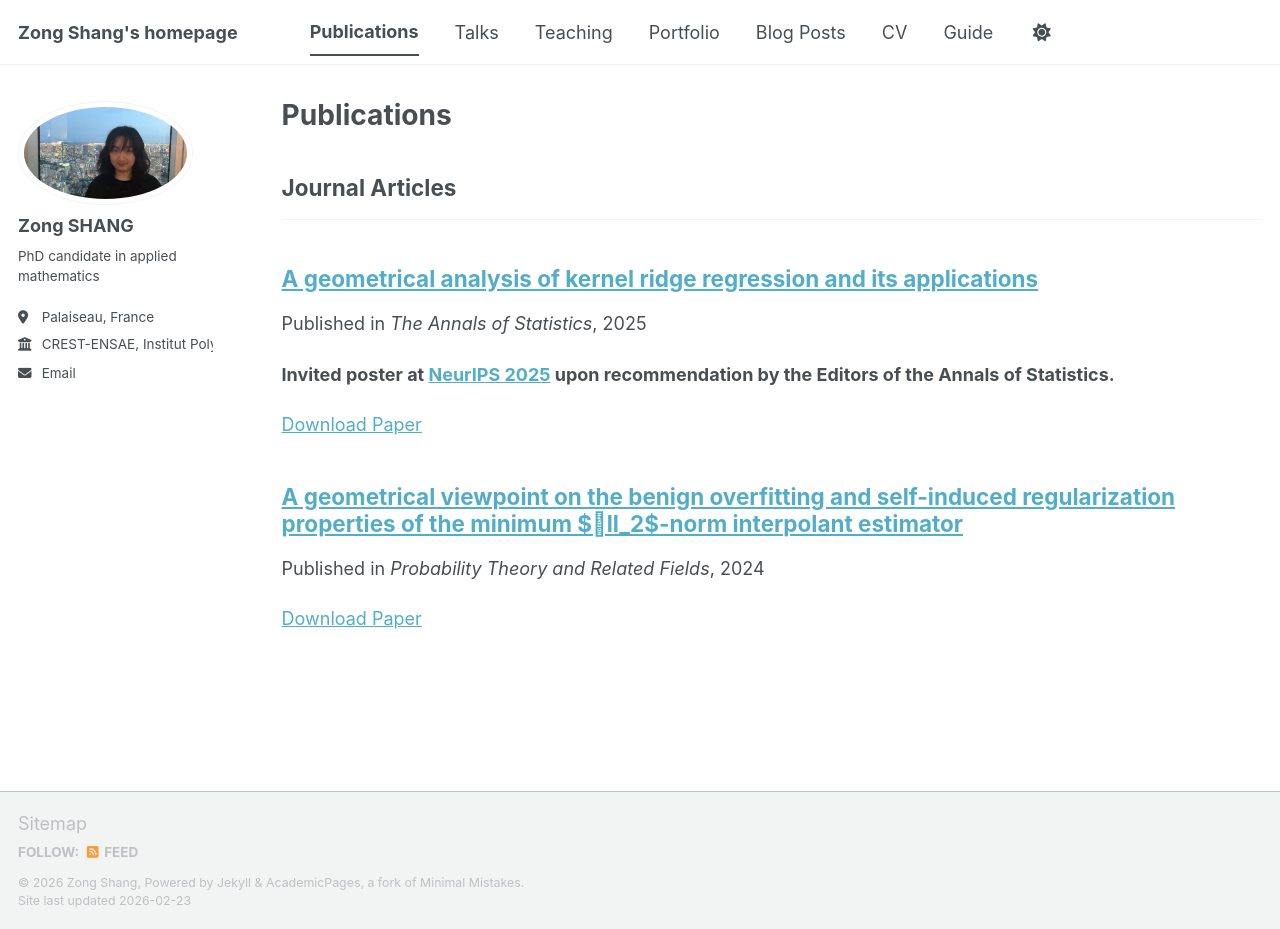
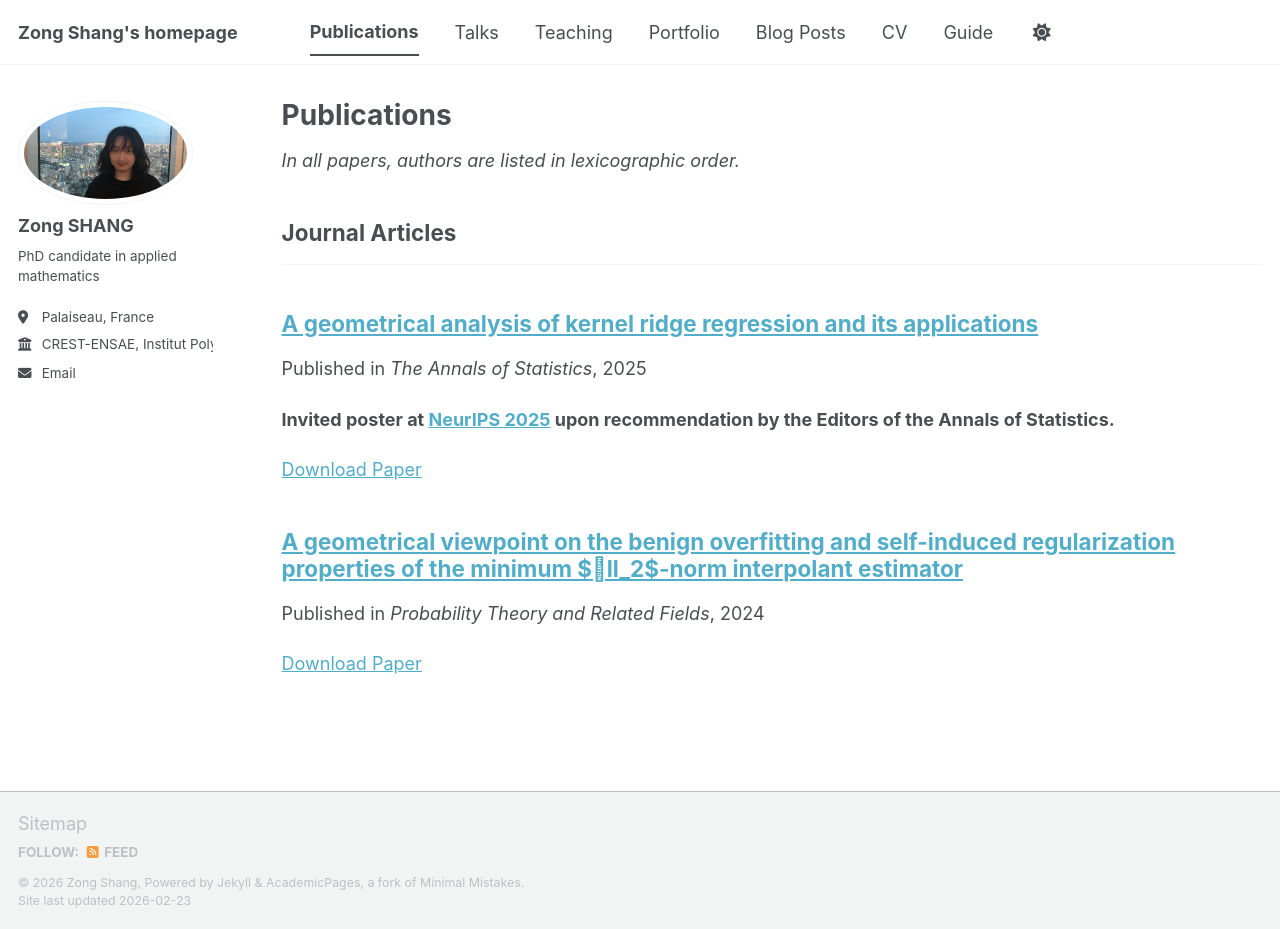
Before and after one commit to zong-shang/zong-shang.github.io, a Jekyll site: the page built from _pages/publications.html, in a window 1280 px wide and 929 px high. Built offline with Jekyll 4.4.1, drawn with Linux system fonts in a browser that asks for light colours; a script bundle is joined from its source files by our own code; library files that are not in the unit come from our copies.

Commit message:
Update publications.html

```diff
--- a/_pages/publications.html
+++ b/_pages/publications.html
@@ -5,13 +5,14 @@ permalink: /publications/
 author_profile: true
 ---
 
+<p><i>In all papers, authors are listed in lexicographic order.</i></p>
+
 {% if site.author.googlescholar %}
   <div class="wordwrap">You can also find my articles on <a href="{{site.author.googlescholar}}">my Google Scholar profile</a>.</div>
 {% endif %}
 
 {% include base_path %}
 
-<!-- New style rendering if publication categories are defined -->
 {% if site.publication_category %}
   {% for category in site.publication_category  %}
     {% assign title_shown = false %}
```
